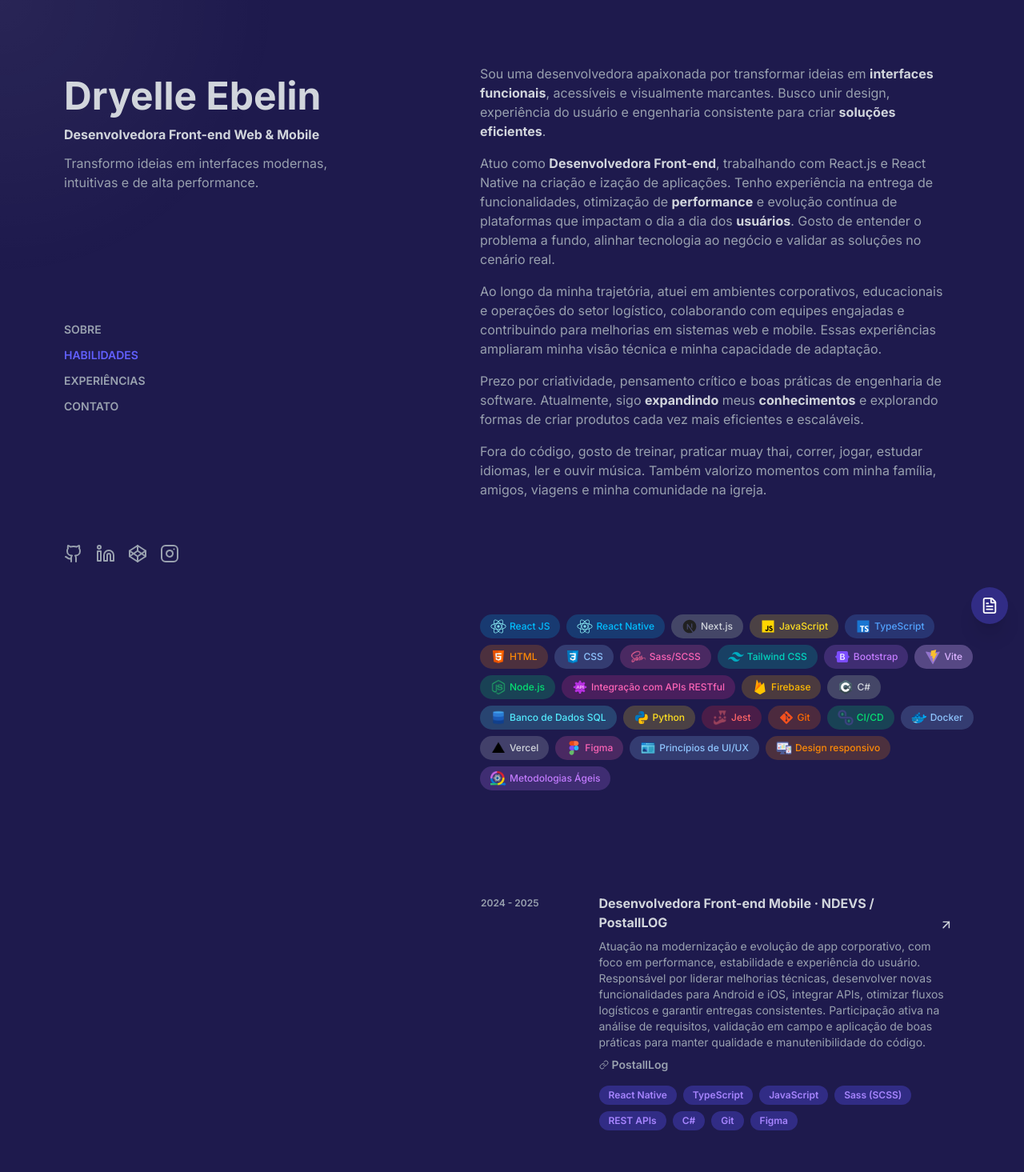
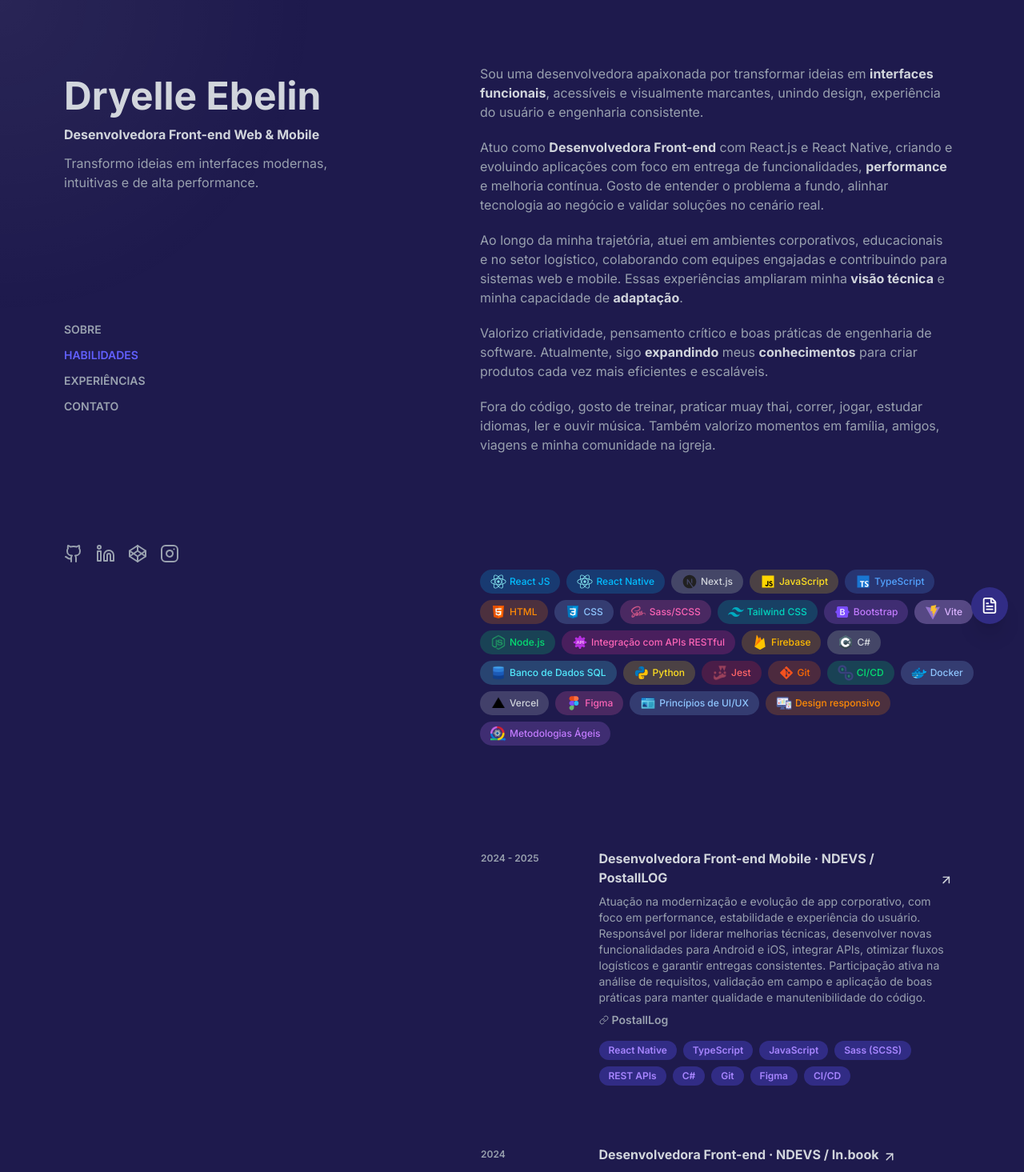
Before and after one commit to dryelleebelin/dryelleebelin-website, a React (Vite) app: page / in a window 1280 px wide. Shown: the top 1465 px of the page at 80% size. Built offline with nearby package versions, Linux system fonts and the light colour scheme; no server answers.

Commit message:
refactor: minor adjustments and overall improvements

```diff
--- a/src/components/CursorLight.tsx
+++ b/src/components/CursorLight.tsx
@@ -15,7 +15,7 @@ export default function CursorLight() {
     <div
       className="pointer-events-none fixed top-0 left-0 w-full h-full"
       style={{
-        background: `radial-gradient(circle 500px at ${mousePos.x}px ${mousePos.y}px, rgba(255,255,255,0.05), transparent 70%)`,
+        background: `radial-gradient(circle 500px at ${mousePos.x}px ${mousePos.y}px, rgba(255,255,255,0.05), transparent 80%)`,
         transition: "background 0.1s ease-out",
       }}
     />
--- a/src/components/Sidebar.tsx
+++ b/src/components/Sidebar.tsx
@@ -1,9 +1,10 @@
 import { useEffect, useState } from "react";
+import type { Section } from "../types/section";
 
 export default function Sidebar() {
-  const [active, setActive] = useState("about");
+  const [active, setActive] = useState<Section["id"]>("about");
 
-  const sections = [
+  const sections: Section[] = [
     { id: "about", label: "SOBRE" },
     { id: "skills", label: "HABILIDADES" },
     { id: "experience", label: "EXPERIÊNCIAS" },
@@ -42,7 +43,7 @@ export default function Sidebar() {
         <p>Transformo ideias em interfaces modernas, intuitivas e de alta performance.</p>
       </div>
 
-      <nav className="flex flex-col gap-3 hidden md:flex text-sm font-semibold">
+      <nav className="flex flex-col items-start gap-3 hidden md:flex text-sm font-semibold">
         {sections.map(({ id, label }) => {
           const isActive = active === id;
 
--- a/src/index.css
+++ b/src/index.css
@@ -14,5 +14,4 @@
 ::-webkit-scrollbar-thumb{
   background-color: oklch(70.7% 0.022 261.325);
   border-radius: 50px;
-  height: 10vh;
 }
--- a/src/sections/About..tsx
+++ b/src/sections/About..tsx
@@ -1,21 +1,21 @@
 export default function About() {
   return (
-    <div className="py-12 md:py-20 px-6 md:px-22 flex flex-col gap-4">
+    <div className="py-12 md:py-20 px-6 md:px-22 flex flex-col gap-5">
       <h3 className="text-gray-300 font-bold block md:hidden">SOBRE</h3>
       <p>
-        Sou uma desenvolvedora apaixonada por transformar ideias em <span className="font-bold text-gray-300">interfaces funcionais</span>, acessíveis e visualmente marcantes. Busco unir design, experiência do usuário e engenharia consistente para criar <span className="font-bold text-gray-300">soluções eficientes</span>.
+        Sou uma desenvolvedora apaixonada por transformar ideias em <span className="font-bold text-gray-300">interfaces funcionais</span>, acessíveis e visualmente marcantes, unindo design, experiência do usuário e engenharia consistente.
       </p>
       <p>
-        Atuo como <span className="font-bold text-gray-300">Desenvolvedora Front-end</span>, trabalhando com React.js e React Native na criação e ização de aplicações. Tenho experiência na entrega de funcionalidades, otimização de <span className="font-bold text-gray-300">performance</span> e evolução contínua de plataformas que impactam o dia a dia dos <span className="font-bold text-gray-300">usuários</span>. Gosto de entender o problema a fundo, alinhar tecnologia ao negócio e validar as soluções no cenário real.
+        Atuo como <span className="font-bold text-gray-300">Desenvolvedora Front-end</span> com React.js e React Native, criando e evoluindo aplicações com foco em entrega de funcionalidades, <span className="font-bold text-gray-300">performance</span> e melhoria contínua. Gosto de entender o problema a fundo, alinhar tecnologia ao negócio e validar soluções no cenário real.
       </p>
       <p>
-        Ao longo da minha trajetória, atuei em ambientes corporativos, educacionais e operações do setor logístico, colaborando com equipes engajadas e contribuindo para melhorias em sistemas web e mobile. Essas experiências ampliaram minha visão técnica e minha capacidade de adaptação.
+        Ao longo da minha trajetória, atuei em ambientes corporativos, educacionais e no setor logístico, colaborando com equipes engajadas e contribuindo para sistemas web e mobile. Essas experiências ampliaram minha <span className="font-bold text-gray-300">visão técnica</span> e minha capacidade de <span className="font-bold text-gray-300">adaptação</span>.
       </p>
       <p>
-        Prezo por criatividade, pensamento crítico e boas práticas de engenharia de software. Atualmente, sigo <span className="font-bold text-gray-300">expandindo</span> meus <span className="font-bold text-gray-300">conhecimentos</span> e explorando formas de criar produtos cada vez mais eficientes e escaláveis.
+        Valorizo criatividade, pensamento crítico e boas práticas de engenharia de software. Atualmente, sigo <span className="font-bold text-gray-300">expandindo</span> meus <span className="font-bold text-gray-300">conhecimentos</span> para criar produtos cada vez mais eficientes e escaláveis.
       </p>
       <p>
-        Fora do código, gosto de treinar, praticar muay thai, correr, jogar, estudar idiomas, ler e ouvir música. Também valorizo momentos com minha família, amigos, viagens e minha comunidade na igreja.
+        Fora do código, gosto de treinar, praticar muay thai, correr, jogar, estudar idiomas, ler e ouvir música. Também valorizo momentos em família, amigos, viagens e minha comunidade na igreja.
       </p>
     </div>
   )
--- a/src/sections/Experience.tsx
+++ b/src/sections/Experience.tsx
@@ -1,43 +1,50 @@
 import ExperienceItem from "../components/ExperienceItem";
 
 export default function Experience() {
+  const experiences = [
+    {
+      year: "2024 - 2025",
+      company: "NDEVS / PostallLOG",
+      role: "Desenvolvedora Front-end Mobile",
+      description: "Atuação na modernização e evolução de app corporativo, com foco em performance, estabilidade e experiência do usuário. Responsável por liderar melhorias técnicas, desenvolver novas funcionalidades para Android e iOS, integrar APIs, otimizar fluxos logísticos e garantir entregas consistentes. Participação ativa na análise de requisitos, validação em campo e aplicação de boas práticas para manter qualidade e manutenibilidade do código.",
+      extraLink: "https://postall-log.com.br/",
+      extraLinkLabel: "PostallLog",
+      techs: ["React Native", "TypeScript", "JavaScript", "Sass (SCSS)", "REST APIs", "C#", "Git", "Figma", "CI/CD"],
+      link: "https://ndevs.com.br/",
+    },
+    {
+      year: "2024",
+      company: "NDEVS / In.book",
+      role: "Desenvolvedora Front-end",
+      description: "Atuação no desenvolvimento e evolução do In.book, plataforma digital da Incube Metrics voltada para equipes de campo e análise de performance no varejo. Responsável por implementar novas funcionalidades, corrigir falhas, otimizar interfaces e contribuir para melhorias de usabilidade e estabilidade do sistema em produção.",
+      extraLink: "https://incubemetrics.com/",
+      extraLinkLabel: "Incube Metrics",
+      extraLink2: "https://inbook.incubemetrics.com/",
+      extraLinkLabel2: "In.book",
+      techs: ["JavaScript", "React.js", "TypeScript", "HTML & CSS", "Git"],
+      link: "https://ndevs.com.br/",
+    },
+    {
+      year: "2022 - 2023",
+      company: "VAR Solutions",
+      role: "Desenvolvedora de Software",
+      description: "Atuei no desenvolvimento do front-end da plataforma educacional da empresa, criando interfaces modernas, responsivas e focadas na experiência do aluno. Contribuí para novas funcionalidades, melhorias visuais e otimizações de usabilidade no portal de aulas. Também ofereci suporte técnico a estudantes de programação, auxiliando na solução de erros e no entendimento de boas práticas.",
+      techs: ["JavaScript", "React.js", "HTML & CSS", "Bootstrap", "REST APIs", "C#", "Java", "SQL Server", "Git", "CI/CD"],
+      link: "https://www.instagram.com/var.solutions",
+    },
+  ];
+
   return (
     <div className="py-10 px-6 md:px-18">
       <h3 className="text-gray-300 font-bold block md:hidden">EXPERIÊNCIA</h3>
 
       <div className="flex flex-col md:gap-6">
-        <ExperienceItem
-          year="2024 - 2025"
-          company="NDEVS / PostallLOG"
-          role="Desenvolvedora Front-end Mobile"
-          description="Atuação na modernização e evolução de app corporativo, com foco em performance, estabilidade e experiência do usuário. Responsável por liderar melhorias técnicas, desenvolver novas funcionalidades para Android e iOS, integrar APIs, otimizar fluxos logísticos e garantir entregas consistentes. Participação ativa na análise de requisitos, validação em campo e aplicação de boas práticas para manter qualidade e manutenibilidade do código."
-          extraLink="https://postall-log.com.br/"
-          extraLinkLabel="PostallLog"
-          techs={["React Native", "TypeScript", "JavaScript", "Sass (SCSS)", "REST APIs", "C#", "Git", "Figma"]}
-          link="https://ndevs.com.br/"
-        />
-
-        <ExperienceItem
-          year="2024"
-          company="NDEVS / In.book"
-          role="Desenvolvedora Front-end"
-          description="Atuação no desenvolvimento e evolução do In.book, plataforma digital da Incube Metrics voltada para equipes de campo e análise de performance no varejo. Responsável por implementar novas funcionalidades, corrigir falhas, otimizar interfaces e contribuir para melhorias de usabilidade e estabilidade do sistema em produção."
-          extraLink="https://incubemetrics.com/"
-          extraLinkLabel="Incube Metrics"
-          extraLink2="https://inbook.incubemetrics.com/"
-          extraLinkLabel2="In.book"
-          techs={["JavaScript", "React.js", "TypeScript", "HTML & CSS", "Git"]}
-          link="https://ndevs.com.br/"
-        />
-
-        <ExperienceItem
-          year="2022 - 2023"
-          company="VAR Solutions"
-          role="Desenvolvedora de Software"
-          description="Atuei no desenvolvimento do front-end da plataforma educacional da empresa, criando interfaces modernas, responsivas e focadas na experiência do aluno. Contribuí para novas funcionalidades, melhorias visuais e otimizações de usabilidade no portal de aulas. Também ofereci suporte técnico a estudantes de programação, auxiliando na solução de erros e no entendimento de boas práticas."
-          techs={["JavaScript", "React.js", "HTML", "CSS", "Bootstrap", "REST APIs", "C#", "SQL Server"]}
-          link="https://www.instagram.com/var.solutions"
-        />
+        {experiences.map((experience) => (
+          <ExperienceItem
+            key={`${experience.company}-${experience.year}`}
+            {...experience}
+          />
+        ))}
       </div>
     </div>
   );
--- /dev/null
+++ b/src/types/section.ts
@@ -0,0 +1,4 @@
+export type Section = {
+    id: "about" | "skills" | "experience" | "contact";
+    label: string;
+}
```
